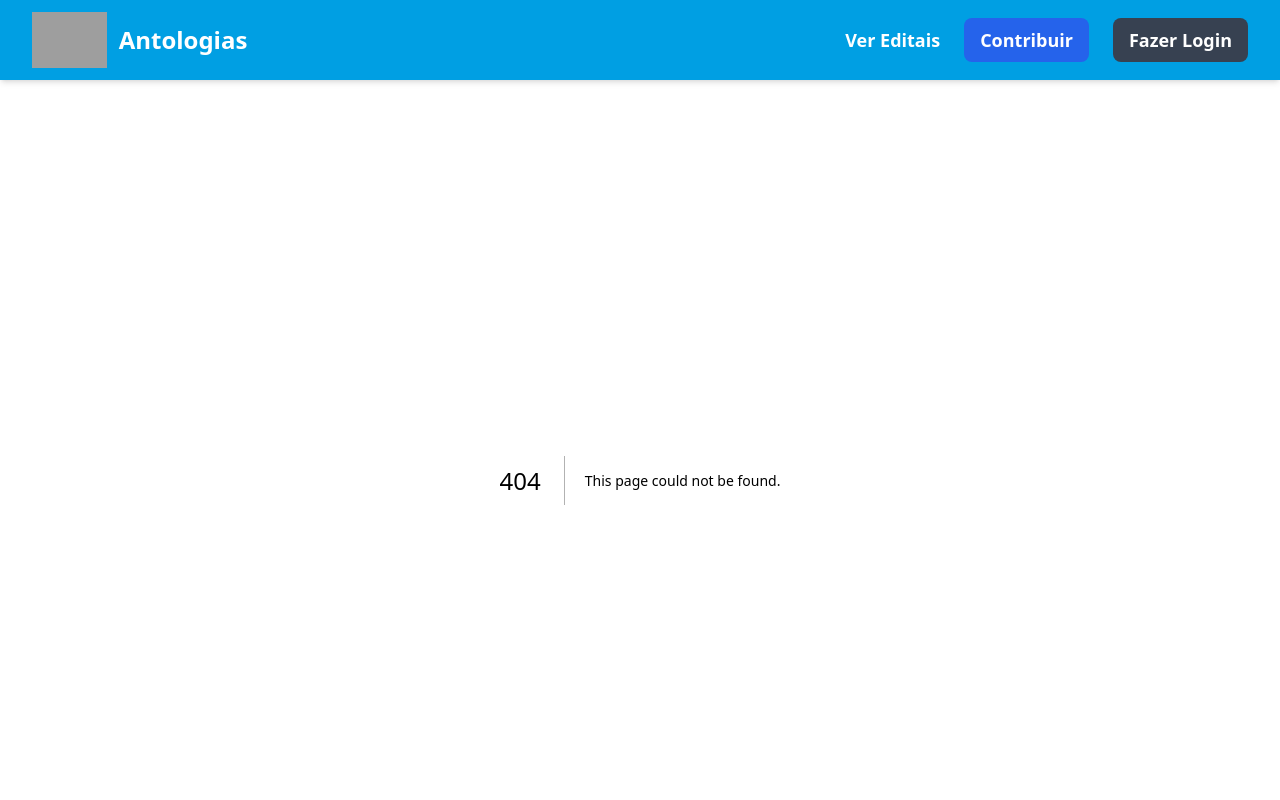
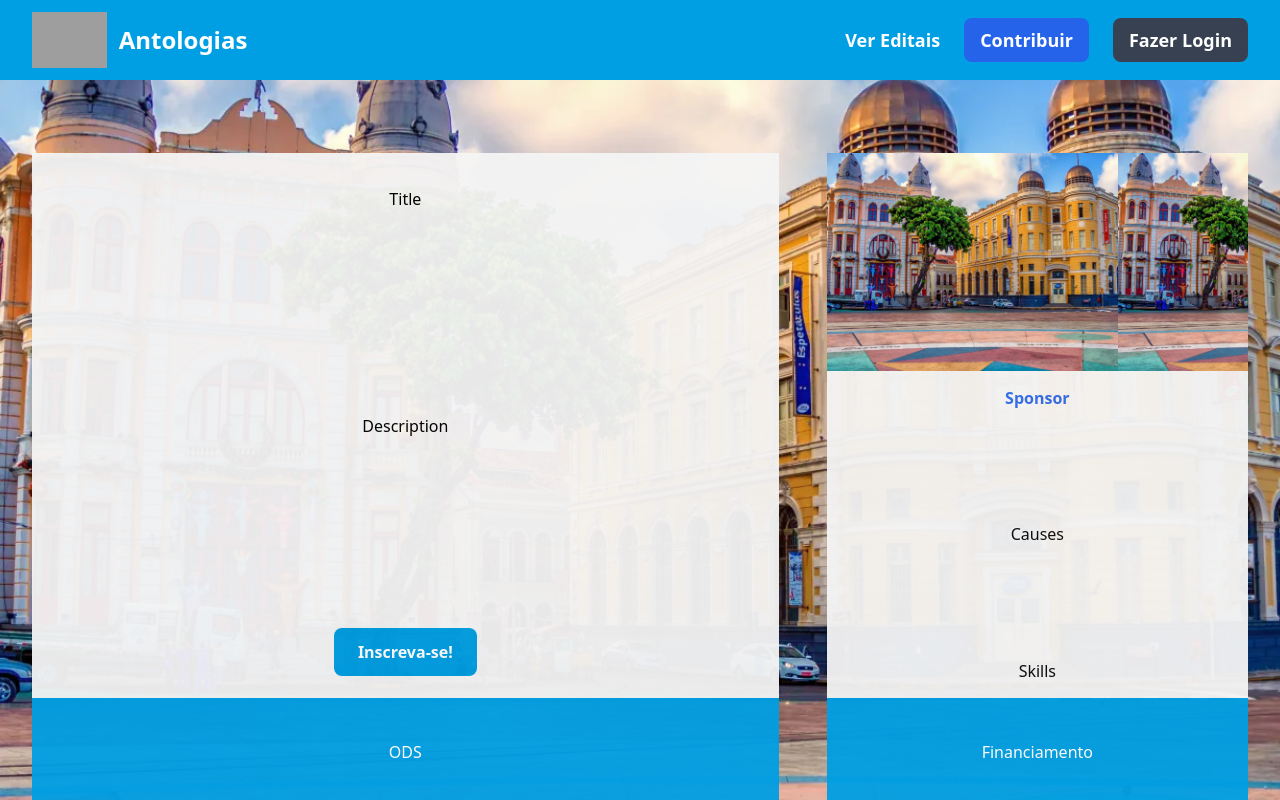
Before and after one commit to Mhtz-01/Antologias, a Next.js app: page /edital/1 in a window 1280 px wide. Before the commit this address had no page. Shown: the top 800 px of the page. Built offline with nearby package versions, Linux system fonts and the light colour scheme; grey boxes are pictures that could not be loaded.

Commit message:
Add files via upload
Pagina (nao dinamica) do edital expandido

```diff
--- /dev/null
+++ b/src/app/edital/[Id]/page.tsx
@@ -0,0 +1,60 @@
+
+export default async function editalexpanded({params}: {params: {id: string}})
+{
+
+   return(
+
+
+       <section className="flex flex-row justify-between items-center p-2 w-full h-screen"
+        style={{ backgroundImage: "url(/recife.webp)", backgroundSize: "cover", backgroundPosition: "center" }}
+        >
+
+
+            <div className = "h-5/6 flex flex-col justify-start items-start grow m-6">
+
+                <div className="w-full h-5/6 flex flex-col items-center justify-center">
+
+                    <div className="w-full h-1/6 bg-[#F5F5F5] opacity-95 text-black flex items-center justify-center">
+                       Title
+                    </div>
+                    <div className="w-full h-4/6 bg-[#F5F5F5] opacity-95 text-black flex items-center justify-center">
+                        Description
+                    </div>
+                    <div className="w-full h-1/6 bg-[#F5F5F5] opacity-95 flex items-center justify-center">
+                        <button className="px-6 py-3 bg-[#009FE3] opacity-100 hover:bg-green-700 transition-all text-white font-semibold rounded-lg">
+                            Inscreva-se!
+                        </button>
+                    </div>
+
+               </div>
+                <div className="w-full h-1/6 bg-[#009FE3] opacity-95 text-white flex items-center justify-center">
+                    ODS
+                </div>
+
+            </div>
+
+            <div className="w-1/3 h-5/6 flex flex-col justify-start items-start m-6">
+
+                <div className="w-full h-2/6 flex items-center justify-center" style={{ backgroundImage: "url(/recife.webp)", backgroundSize: "contain", backgroundPosition: "start" }}>
+                </div>
+                <div className="w-full h-3/6 bg-[#F5F5F5] opacity-95 flex flex-col items-center justify-center">
+                    <div className="w-full h-1/6 bg-[#F5F5F5] opacity-95 text-blue-600 font-semibold flex items-center justify-center">
+                        Sponsor
+                    </div>
+                    <div className="w-full h-4/6 bg-[#F5F5F5] opacity-95 text-black flex items-center justify-center">
+                        Causes
+                    </div>
+                    <div className="w-full h-1/6 bg-[#F5F5F5] opacity-95 text-black flex items-center justify-center">
+                        Skills
+                    </div>
+                </div>
+                <div className="w-full h-1/6 bg-[#009FE3] opacity-95 text-white flex items-center justify-center">
+                    Financiamento
+                </div>
+
+            </div>
+
+        </section>
+    )
+
+}
```
